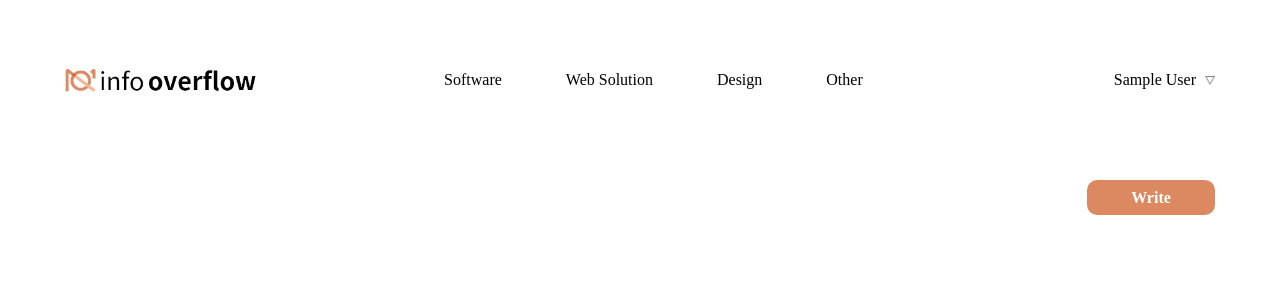
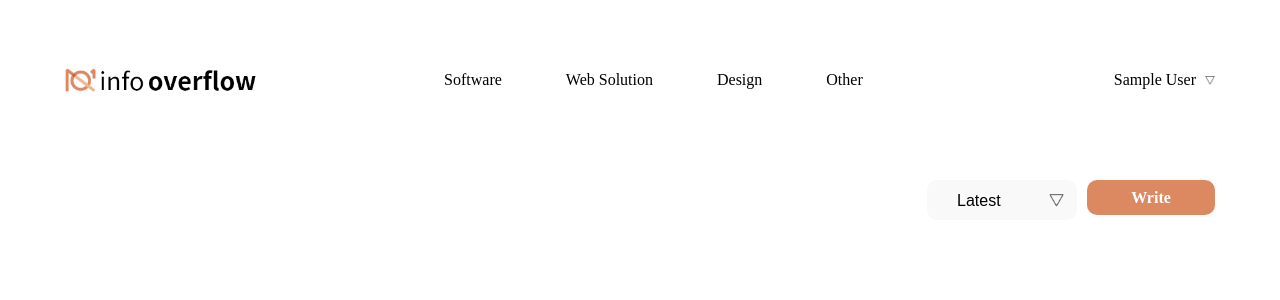
Before and after one commit to ohcmadah/info-overflow, a Django app: page / in a window 1280 px wide. Shown: the top 300 px of the page. Run offline with Django 3.2, Linux system fonts and the light colour scheme; the visitor is signed in with stand-in values (Sample User, id 1); data that the repository does not hold is empty; parts of the project's set-up code (start-up, migrations or seed data) failed here and were passed over.

Commit message:
select 추가

```diff
--- a/blog/static/blog/css/post_list.css
+++ b/blog/static/blog/css/post_list.css
@@ -10,7 +10,7 @@
 }
 
 /* Write Button */
-.write-container {
+.header-container {
     display: flex;
     justify-content: flex-end;
 }
@@ -34,6 +34,28 @@
     text-decoration: none;
 
     cursor: pointer;
+}
+
+/* Select CSS */
+ #sort-select {
+    -webkit-appearance: none;
+    -moz-appearance: none;
+    appearance: none;
+    background: #F9F9F9 url('../img/tri_grey.png') no-repeat 90% 50%;
+     background-size: 10%;
+
+    width: 10vw;
+    min-width: 150px;
+    height: 40px;
+    padding: 10px 30px;
+    margin-right: 10px;
+
+    font-size: 1rem;
+    border: 0;
+    border-radius: 10px;
+}
+#sort-select:focus{
+    outline: 0;
 }
 
 /* Left Box */
--- a/blog/templates/blog/post_list.html
+++ b/blog/templates/blog/post_list.html
@@ -22,9 +22,13 @@
     {% endfor %}
 {% endif %}
 <div id="container">
-    <div class="write-container">
-    <a class="btn-write" href="{% url 'blog:post_new' %}">Write</a>
-</div>
+    <div class="header-container">
+        <select name="sorted" id="sort-select">
+            <option value="latest">Latest</option>
+            <option value="popular">Popular</option>
+        </select>
+        <a class="btn-write" href="{% url 'blog:post_new' %}">Write</a>
+    </div>
 {% for post in posts.reverse %}
     <div class="post-box">
         <div class="left-box">
```
